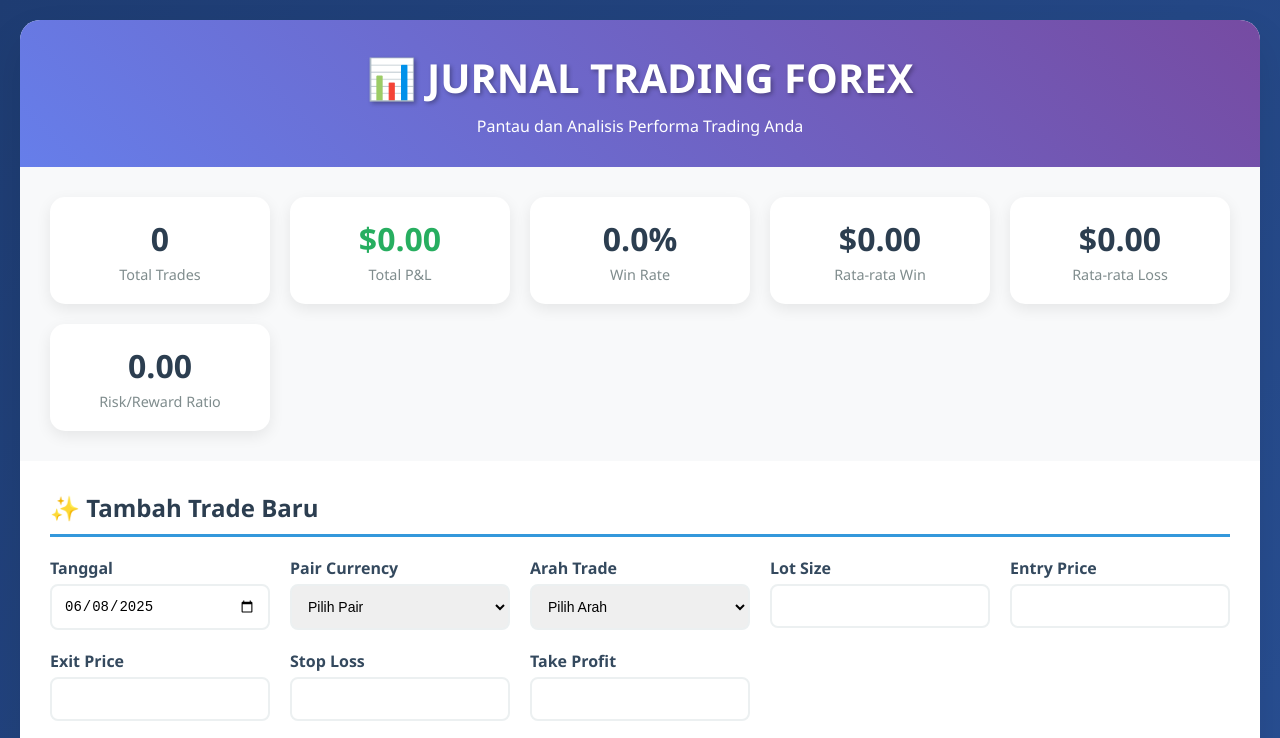
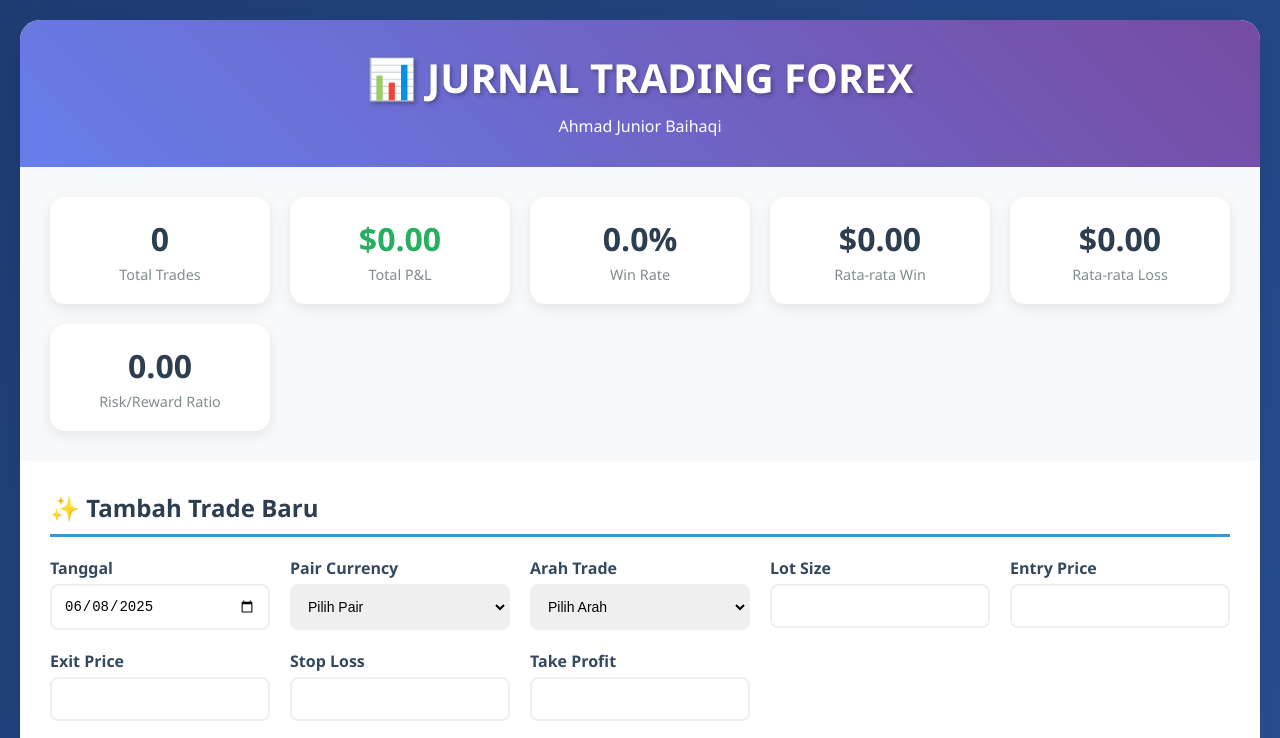
Before and after one commit to neylnastore/rekap-dimas, a plain HTML site: page index.html in a window 1280 px wide. Shown: the top 738 px of the page. Drawn offline with Linux system fonts and the light colour scheme.

Commit message:
Update index.html

```diff
--- a/index.html
+++ b/index.html
@@ -202,7 +202,7 @@
     <div class="container">
         <div class="header">
             <h1>📊 JURNAL TRADING FOREX</h1>
-            <p>Pantau dan Analisis Performa Trading Anda</p>
+            <p>Ahmad Junior Baihaqi</p>
         </div>
 
         <div class="stats-grid">
```
